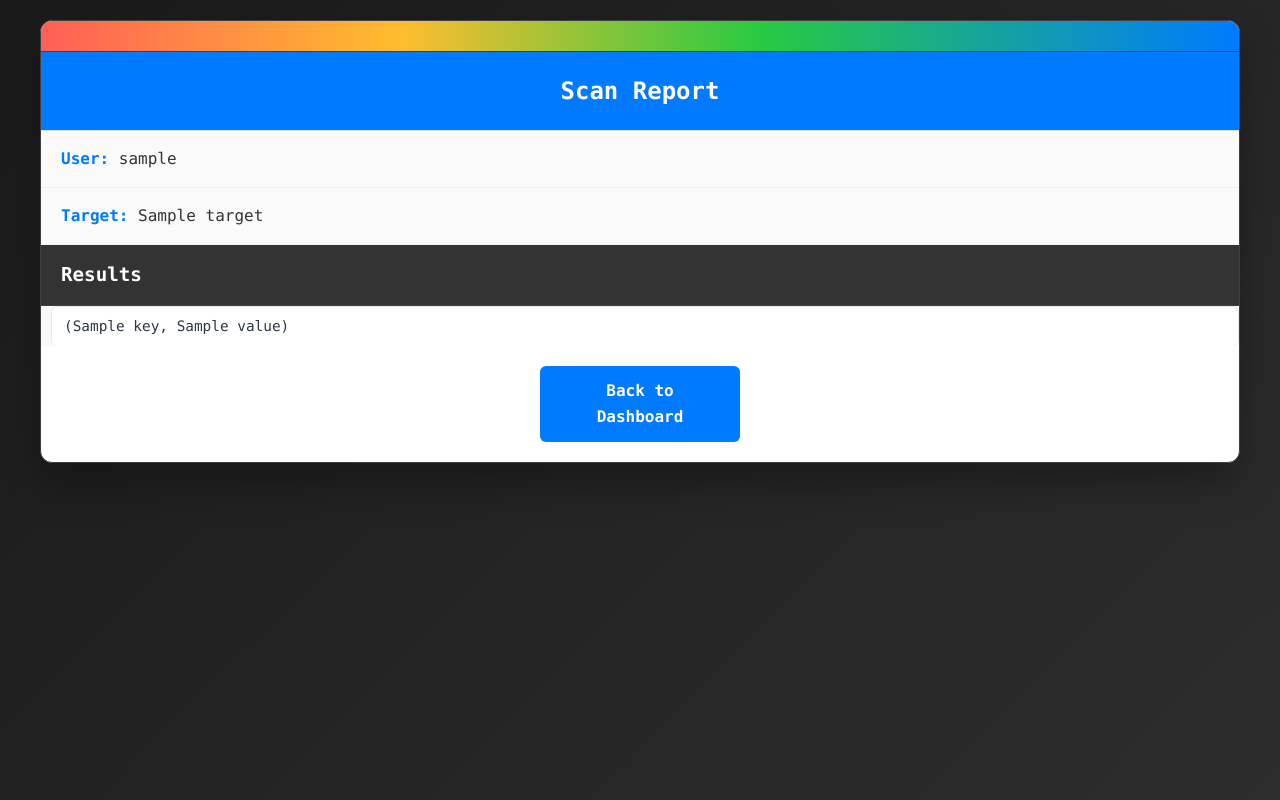
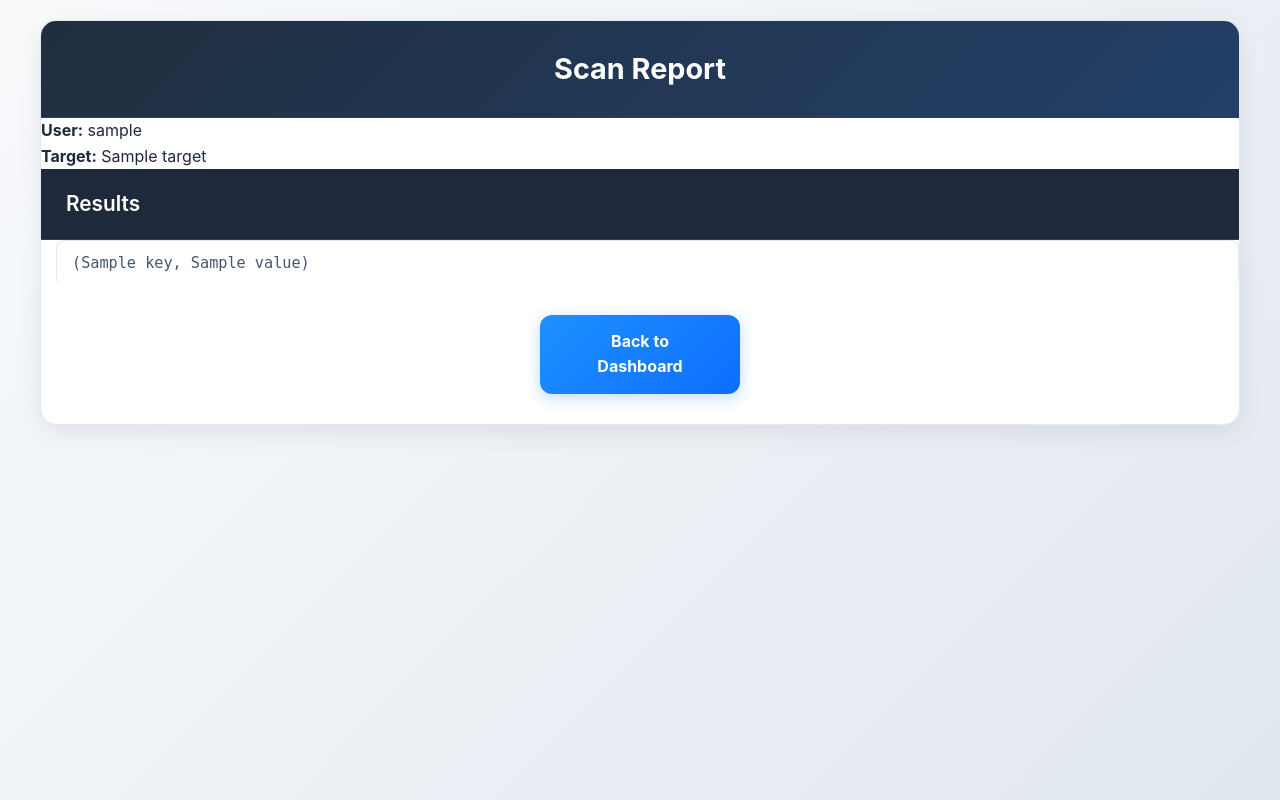
Before and after one commit to Silenthack3r/OSINT-Tool, a Flask app: template templates/report.html in a window 1280 px wide. Run offline with Flask 3, Linux system fonts and the light colour scheme; the template is opened without the code that fills it: most values are stand-ins (such as "Sample title", 1, 10 or a date in 2020).

Commit message:
modified:   static/report.css

```diff
--- a/static/report.css
+++ b/static/report.css
@@ -6,9 +6,9 @@
 }
 
 body {
-    font-family: 'Monaco', 'Menlo', 'Ubuntu Mono', monospace;
-    background: linear-gradient(135deg, #1a1a1a 0%, #2d2d2d 100%);
-    color: #f0f0f0;
+    font-family: 'Inter', 'Segoe UI', system-ui, -apple-system, sans-serif;
+    background: linear-gradient(135deg, #f8fafc, #e2e8f0);
+    color: #1e293b;
     line-height: 1.6;
     min-height: 100vh;
     padding: 20px;
@@ -18,43 +18,67 @@ body {
     max-width: 1200px;
     margin: 0 auto;
     background: #ffffff;
-    border-radius: 12px;
-    box-shadow: 0 20px 40px rgba(0, 0, 0, 0.3);
+    border-radius: 16px;
+    box-shadow: 0 8px 25px rgba(0, 0, 0, 0.08);
     overflow: hidden;
-    border: 1px solid #404040;
+    border: 1px solid #e2e8f0;
 }
 
 /* Terminal Header */
-.container::before {
-    content: '';
-    display: block;
-    height: 30px;
-    background: linear-gradient(90deg, #ff5f57 0%, #ffbd2e 30%, #28ca42 60%, #007aff 100%);
-    border-bottom: 1px solid #404040;
+.terminal-header {
+    display: flex;
+    align-items: center;
+    gap: 8px;
+    background: #1e293b;
+    padding: 12px 20px;
+    border-bottom: 1px solid #334155;
+}
+
+.terminal-header .dot {
+    height: 14px;
+    width: 14px;
+    border-radius: 50%;
+    display: inline-block;
+}
+
+.terminal-header .dot.red { background: #ff605c; }
+.terminal-header .dot.yellow { background: #ffbd44; }
+.terminal-header .dot.green { background: #00ca56; }
+
+.term-title {
+    margin-left: 15px;
+    font-weight: 700;
+    font-size: 1rem;
+    color: #e2e8f0;
+    letter-spacing: 0.5px;
 }
 
 h1 {
-    background: #007aff;
+    background: linear-gradient(135deg, #202f3f, #233f68);
     color: white;
-    padding: 20px;
+    padding: 25px;
     margin: 0;
-    font-size: 1.5em;
-    font-weight: 600;
+    font-size: 1.8em;
+    font-weight: 700;
     text-align: center;
-    border-bottom: 1px solid #e0e0e0;
+    border-bottom: 1px solid #334155;
 }
 
 /* User and Target Info */
-p {
-    padding: 15px 20px;
-    margin: 0;
-    border-bottom: 1px solid #f0f0f0;
-    background: #fafafa;
-    color: #333;
+.user-info {
+    padding: 20px;
+    background: #f8fafc;
+    border-bottom: 1px solid #e2e8f0;
 }
 
-p strong {
-    color: #007aff;
+.user-info p {
+    margin: 8px 0;
+    color: #475569;
+    font-weight: 500;
+}
+
+.user-info strong {
+    color: #1e293b;
 }
 
 /* Results Section */
@@ -63,32 +87,35 @@ p strong {
 }
 
 .results h2 {
-    background: #333;
+    background: #1e293b;
     color: white;
-    padding: 15px 20px;
+    padding: 18px 25px;
     margin: 0;
-    font-size: 1.2em;
-    border-bottom: 1px solid #404040;
+    font-size: 1.3em;
+    font-weight: 600;
+    border-bottom: 1px solid #334155;
 }
 
 /* Results List */
 ul {
     list-style: none;
-    background: #f8f9fa;
+    background: #ffffff;
     margin: 0;
     padding: 0;
 }
 
 li {
-    padding: 12px 20px;
-    border-bottom: 1px solid #e9ecef;
+    padding: 16px 25px;
+    border-bottom: 1px solid #f1f5f9;
     display: flex;
     align-items: flex-start;
-    transition: background-color 0.2s ease;
+    transition: all 0.3s ease;
+    background: #ffffff;
 }
 
 li:hover {
-    background: #e3f2fd;
+    background: #f8fafc;
+    transform: translateX(5px);
 }
 
 li:last-child {
@@ -98,105 +125,130 @@ li:last-child {
 /* Site Labels */
 .site {
     font-weight: 600;
-    color: #007aff;
-    min-width: 150px;
+    color: #1e90ff;
+    min-width: 180px;
     display: inline-block;
     text-transform: uppercase;
-    font-size: 0.85em;
+    font-size: 0.8em;
     letter-spacing: 0.5px;
+    background: #f1f5f9;
+    padding: 6px 12px;
+    border-radius: 6px;
+    border: 1px solid #e2e8f0;
 }
 
 /* Info Content */
 .info {
-    color: #2d3748;
+    color: #475569;
     flex: 1;
     background: white;
-    padding: 8px 12px;
-    border-radius: 6px;
-    border-left: 3px solid #007aff;
-    font-size: 0.9em;
+    padding: 10px 15px;
+    border-radius: 8px;
+    border-left: 4px solid #1e90ff;
+    font-size: 0.95em;
     word-break: break-all;
-    margin-left: 10px;
+    margin-left: 15px;
     border: 1px solid #e2e8f0;
+    font-family: 'JetBrains Mono', 'Fira Code', monospace;
+    font-weight: 500;
 }
 
-/* Specific type styling */
-.info:contains("completed") {
-    color: #28a745;
-    border-left-color: #28a745;
+/* Status indicators */
+.info.status-completed {
+    color: #10b981;
+    border-left-color: #10b981;
+    background: #f0fdf9;
 }
 
-.info:contains("True") {
-    color: #28a745;
+.info.status-error {
+    color: #ef4444;
+    border-left-color: #ef4444;
+    background: #fef2f2;
 }
 
-.info:contains("False") {
-    color: #dc3545;
-}
-
-.info:contains("Low") {
-    color: #28a745;
+.info.found {
+    color: #10b981;
     font-weight: 600;
 }
 
-.info:contains("Medium") {
-    color: #ffc107;
-    font-weight: 600;
+.info.not-found {
+    color: #64748b;
+    opacity: 0.8;
 }
 
-.info:contains("High") {
-    color: #dc3545;
-    font-weight: 600;
+/* Risk level styling */
+.info.risk-low {
+    color: #10b981;
+    font-weight: 700;
+}
+
+.info.risk-medium {
+    color: #f59e0b;
+    font-weight: 700;
+}
+
+.info.risk-high {
+    color: #ef4444;
+    font-weight: 700;
 }
 
 /* Back Button */
 .btn {
     display: block;
     width: 200px;
-    margin: 20px auto;
-    padding: 12px 24px;
-    background: #007aff;
+    margin: 30px auto;
+    padding: 14px 28px;
+    background: linear-gradient(135deg, #1e90ff, #0d6efd);
     color: white;
     text-decoration: none;
     text-align: center;
-    border-radius: 6px;
-    font-weight: 600;
+    border-radius: 12px;
+    font-weight: 700;
     transition: all 0.3s ease;
     border: none;
     cursor: pointer;
+    box-shadow: 0 4px 15px rgba(30, 144, 255, 0.3);
 }
 
 .btn:hover {
-    background: #0056cc;
+    background: linear-gradient(135deg, #0d6efd, #0056cc);
     transform: translateY(-2px);
-    box-shadow: 0 5px 15px rgba(0, 122, 255, 0.3);
+    box-shadow: 0 6px 20px rgba(30, 144, 255, 0.4);
 }
 
-/* JSON-like data formatting */
-.info:contains("{") {
-    font-family: 'Monaco', 'Consolas', monospace;
-    background: #f8f9fa;
-    border: 1px solid #dee2e6;
+/* Summary section special styling */
+.site.summary {
+    background: linear-gradient(135deg, #10b981, #059669);
+    color: white;
 }
 
-/* Status indicators */
-.site:contains("status") + .info {
+.site.summary + .info {
+    background: #f0fdf9;
+    border-left-color: #10b981;
+    color: #065f46;
     font-weight: 600;
 }
 
-.site:contains("status") + .info:contains("completed") {
-    color: #28a745;
+/* Dark web results */
+.site.darkweb {
+    background: linear-gradient(135deg, #8b5cf6, #7c3aed);
+    color: white;
 }
 
-.site:contains("risk_level") + .info {
-    font-weight: 700;
-    text-transform: uppercase;
+.site.darkweb + .info {
+    background: #faf5ff;
+    border-left-color: #8b5cf6;
 }
 
-/* Summary section special styling */
-.site:contains("summary") + .info {
-    background: #e8f5e8;
-    border-left-color: #28a745;
+/* Leaks styling */
+.site.leak {
+    background: linear-gradient(135deg, #ef4444, #dc2626);
+    color: white;
+}
+
+.site.leak + .info {
+    background: #fef2f2;
+    border-left-color: #ef4444;
 }
 
 /* Responsive design */
@@ -236,17 +295,17 @@ li:last-child {
 }
 
 ::-webkit-scrollbar-track {
-    background: #f1f1f1;
+    background: #f1f5f9;
     border-radius: 4px;
 }
 
 ::-webkit-scrollbar-thumb {
-    background: #007aff;
+    background: #cbd5e1;
     border-radius: 4px;
 }
 
 ::-webkit-scrollbar-thumb:hover {
-    background: #0056cc;
+    background: #94a3b8;
 }
 
 /* Animation for loading effect */
```
Also changed, not shown: other parts of static/report.css (+56 -4 lines).
